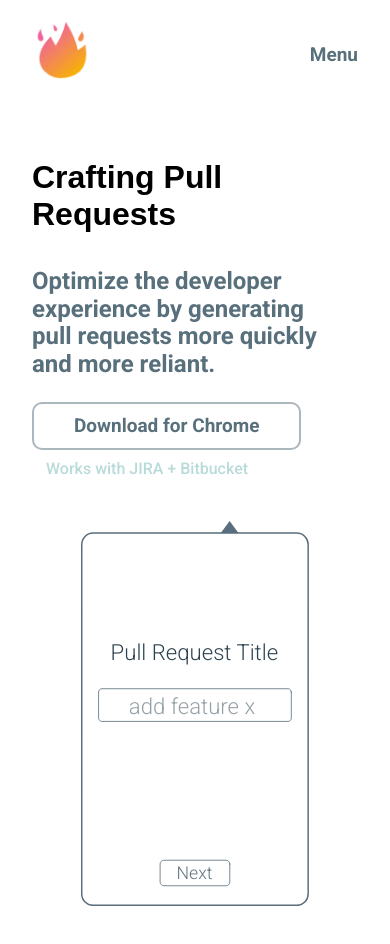
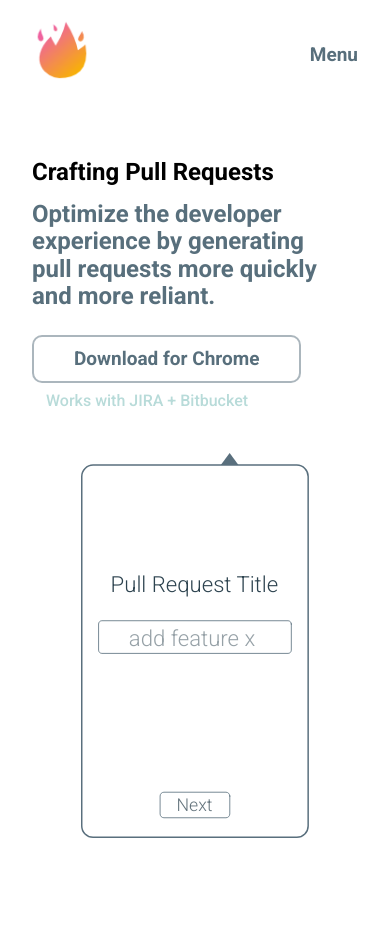
Before and after one commit to 3YOURMIND/fire-pr, a Nuxt app: page / in a window 390 px wide. Shown: the top 944 px of the page. After the commit the page ends 881 px from the top, so only its background shows below. Built offline with nearby package versions, Linux system fonts and the light colour scheme.

Commit message:
feat(site): responsive heading
make heading responsive

```diff
--- a/fire-pr-site/pages/index.vue
+++ b/fire-pr-site/pages/index.vue
@@ -3,7 +3,7 @@
     <div class="pure-g" style="width: 100%;">
       <div class="pure-u-1 pure-u-sm-1-2 pure-g">
         <div class="content">
-          <h1 class="pure-u-1content__heading--first">Crafting Pull Requests</h1>
+          <h1 class="pure-u-1 content__heading--first">Crafting Pull Requests</h1>
           <span class="pure-u-1 content__description">Optimize the developer experience by generating pull requests more quickly and more reliant.</span>
           <div class="pure-u-1" style="margin-top: 24px;">
             <a :href="downloadUrl" rel="noopener noreferrer" target="_blank" class="content__button" v-text="downloadFor"></a>
@@ -18,8 +18,7 @@
       </div>
       <div class="pure-u-1-1 illustration__grid-container--mobile" style="margin-top: 5vh;">
         <div>
-          <TheIllustrationMobile style="width:70%; margin-left: auto;
-    margin-right: auto; display: block" />
+          <TheIllustrationMobile style="width:70%; margin-left: auto; margin-right: auto; display: block" />
         </div>
       </div>
     </div>
@@ -174,6 +173,14 @@ export default {
 	margin-top: 0;
 	max-width: 90%;
 	font-family: 'Roboto';
+
+	@media (max-width: 500px) {
+		font-size: 28px;
+	}
+
+	@media (max-width: 400px) {
+		font-size: 24px;
+	}
 }
 
 .content__description {
```
